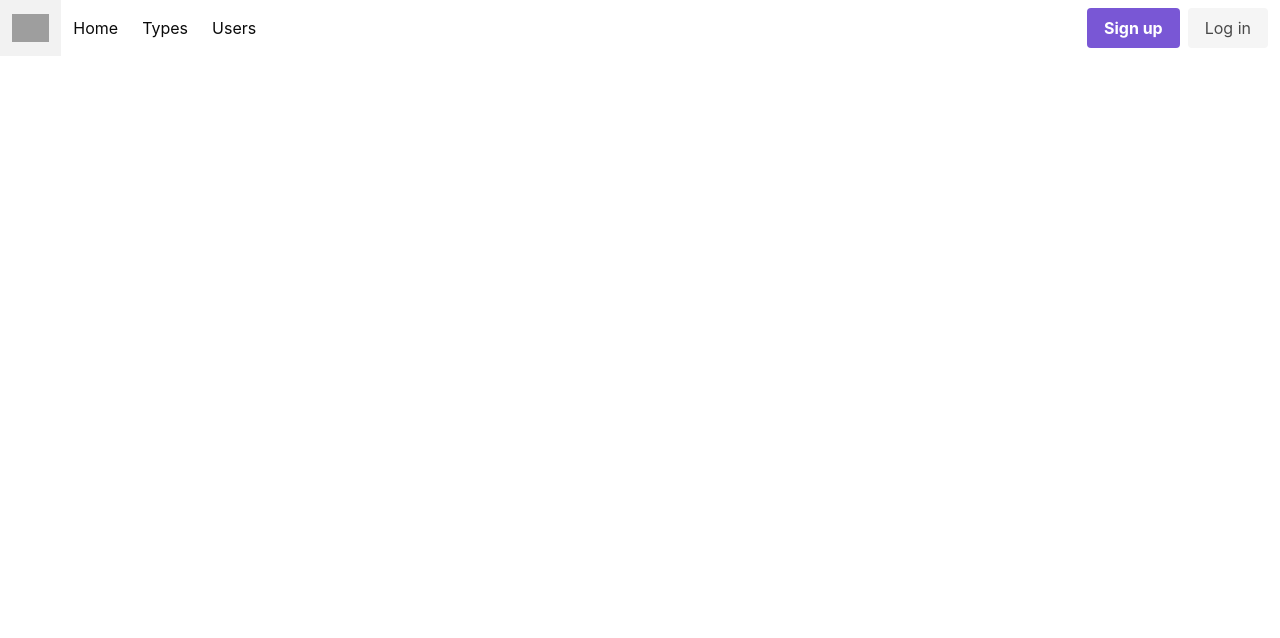
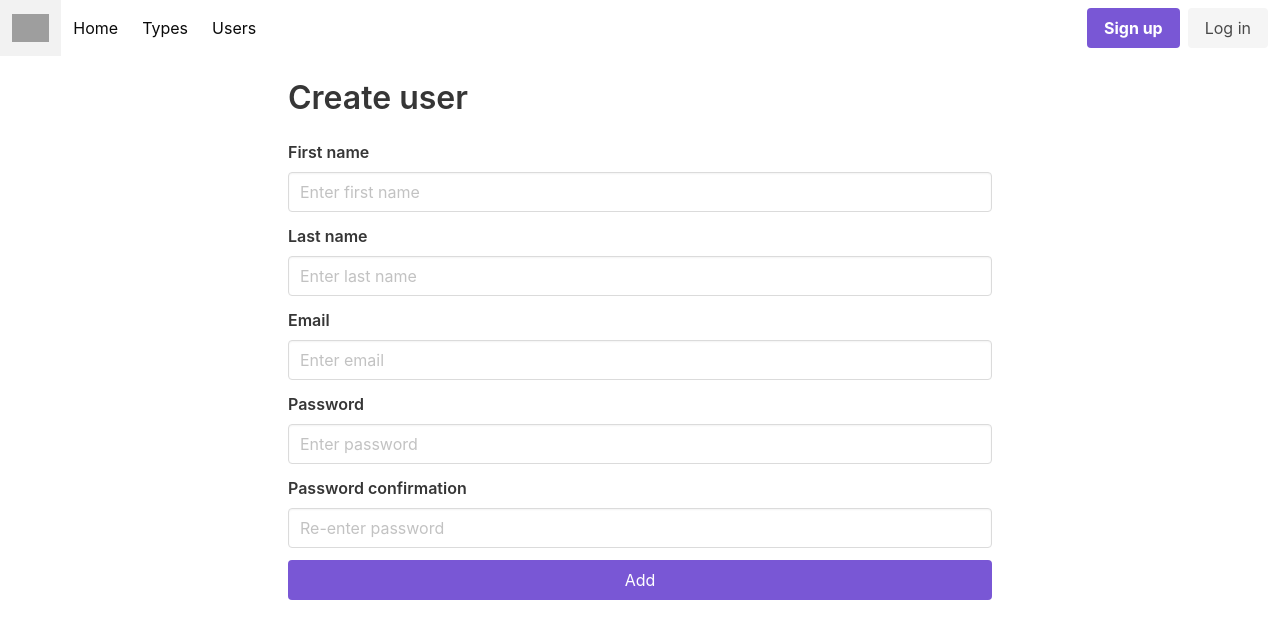
Before and after one commit to jarnobogaert9/household-tracking-frontend, a Vue app: page /users in a window 1280 px wide. Shown: the top 638 px of the page. Built offline with nearby package versions, Linux system fonts and the light colour scheme; grey boxes are pictures that could not be loaded.

Commit message:
Feat: create types and list all types

```diff
--- a/src/App.vue
+++ b/src/App.vue
@@ -14,4 +14,7 @@ export default {
 </script>
 
 <style>
+.container {
+  width: 55%!important;
+}
 </style>
--- a/src/router/index.js
+++ b/src/router/index.js
@@ -1,6 +1,8 @@
 import Vue from 'vue'
 import VueRouter from 'vue-router'
 import Home from '../views/Home.vue'
+import Types from '../views/Types.vue'
+import Users from '../views/Users.vue'
 
 Vue.use(VueRouter)
 
@@ -9,6 +11,16 @@ const routes = [
     path: '/',
     name: 'Home',
     component: Home
+  },
+  {
+    path: '/types',
+    name: 'Types',
+    component: Types
+  },
+  {
+    path: '/users',
+    name: 'Users',
+    component: Users
   },
 ]
 
--- a/src/templates/NavTemplate.vue
+++ b/src/templates/NavTemplate.vue
@@ -1,6 +1,6 @@
 <template>
 <div>
-    <b-navbar type="is-white">
+    <b-navbar class="mb-5" type="is-white">
         <template slot="brand">
             <b-navbar-item tag="router-link" :to="{ path: '/' }">
                 <img
@@ -10,13 +10,13 @@
             </b-navbar-item>
         </template>
         <template slot="start">
-            <b-navbar-item href="#">
+            <b-navbar-item tag="router-link" :to="{name: 'Home'}">
                 Home
             </b-navbar-item>
-            <b-navbar-item href="#">
+            <b-navbar-item tag="router-link" :to="{name: 'Types'}">
                 Types
             </b-navbar-item>
-            <b-navbar-item href="#">
+            <b-navbar-item tag="router-link" :to="{name: 'Users'}">
                 Users
             </b-navbar-item>
         </template>
--- /dev/null
+++ b/src/views/Types.vue
@@ -0,0 +1,105 @@
+<template>
+  <div>
+    <h1 class="title">Create type</h1>
+    <b-message v-if="errors.length != 0" type="is-warning" aria-close-label="Close message">
+      <p v-for="error in errors" :key="error">{{error}}</p>
+    </b-message>
+    <b-message v-if="successMsg" type="is-success">
+      <p>{{successMsg}}</p>
+    </b-message>
+    <b-field label="Title" label-position="">
+      <b-input v-model="form.title" placeholder="Enter title ex. aardappelen schillen"></b-input>
+    </b-field>
+    <!-- <b-field label="Color" label-position="">
+      <b-input v-model="form.color" placeholder="Enter hex code ex. #232323"></b-input>
+    </b-field> -->
+    <b-button @click="add" type="is-primary" expanded>Add</b-button>
+    <h2 class="mt-6 title is-5">All types</h2>
+    <section>
+        <b-table :data="types">
+            <b-table-column field="Type" label="Type" v-slot="props">
+                {{ props.row.title }}
+            </b-table-column>
+            <b-table-column field="Action" label="Action">
+              <b-button type="is-danger">Remove</b-button>
+            </b-table-column>
+        </b-table>
+    </section>
+
+
+  </div>
+</template>
+
+<script>
+export default {
+  data() {
+    return {
+      errors: [],
+      form: {
+        title: null,
+        color: null,
+      },
+      successMsg: null,
+      types: []
+    }
+  },
+  created () {
+    this.fetchTypes();
+  },
+  methods: {
+    async add() {
+      this.errors = [];
+      this.successMsg = null;
+      const valid = this.validateFields();
+      if (valid) {
+        const data = {
+          title: this.form.title,
+          color: this.form.color ? this.form.color : null
+        };
+        console.log(data);
+        const response = await fetch(`http://localhost:3333/api/v1/types`, {
+          method: 'POST',
+          mode: 'cors',
+          headers: {
+            'Content-Type': 'application/json'
+          },
+          body: JSON.stringify(data )
+        });
+        const json = await response.json();
+        if (response.status == 201) {
+          this.successMsg = "Successfully created new type."
+          this.clearFields();
+          this.fetchTypes();
+        } else {
+          console.log(json.msg);
+        }
+      }
+    },
+    validateFields() {
+      if (!this.form.title) {
+        this.errors.push('Title is required.');
+        return false;
+      }
+      return true;
+    },
+    clearFields() {
+      for (const key in this.form) {
+          this.form[key] = null;
+      }
+    },
+    async fetchTypes() {
+      const response = await fetch('http://localhost:3333/api/v1/types', {
+        method: 'GET',
+        headers: {
+          'Content-Type': 'application/json'
+        },
+      });
+      const json = await response.json();
+      this.types = json;
+    }
+  },
+};
+</script>
+
+<style lang="scss" scoped>
+</style>
--- /dev/null
+++ b/src/views/Users.vue
@@ -0,0 +1,57 @@
+<template>
+  <div>
+    <h1 class="title">Create user</h1>
+    <b-message v-if="errors.length != 0" type="is-warning" aria-close-label="Close message">
+      <p v-for="error in errors" :key="error">{{error}}</p>
+    </b-message>
+    <b-field label="First name" label-position="">
+      <b-input v-model="form.firstName" placeholder="Enter first name"></b-input>
+    </b-field>
+    <b-field label="Last name" label-position="">
+      <b-input v-model="form.lastName" placeholder="Enter last name"></b-input>
+    </b-field>
+    <b-field label="Email" label-position="">
+      <b-input v-model="form.email" placeholder="Enter email"></b-input>
+    </b-field>
+    <b-field label="Password" label-position="">
+      <b-input v-model="form.password" placeholder="Enter password"></b-input>
+    </b-field>
+    <b-field label="Password confirmation" label-position="">
+      <b-input v-model="form.password2" placeholder="Re-enter password"></b-input>
+    </b-field>
+    <b-button @click="add" type="is-primary" expanded>Add</b-button>
+  </div>
+</template>
+
+<script>
+export default {
+  data() {
+    return {
+      errors: [],
+      form: {
+        firstName: null,
+        lastName: null,
+        email: null,
+        password: null,
+        password2: null,
+      }
+    }
+  },
+  methods: {
+    add() {
+      // Validate fields
+      this.errors = [];
+      this.validateFields();
+    },
+    validateFields() {
+      for (const key in this.form) {
+        let element = this.form[key];
+        if (!element) return this.errors.push('All fields are required.')
+      }
+    }
+  },
+};
+</script>
+
+<style lang="scss" scoped>
+</style>
```
